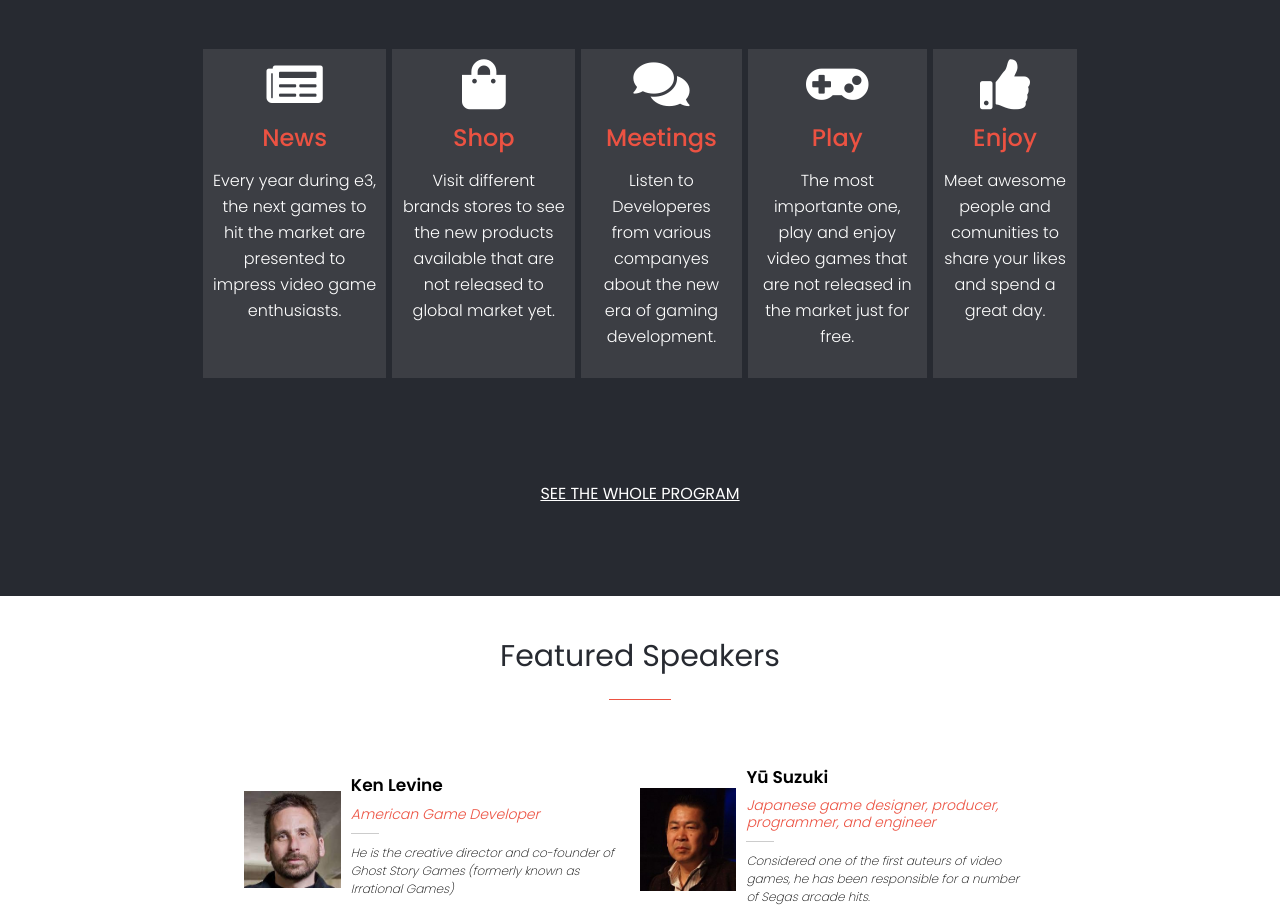
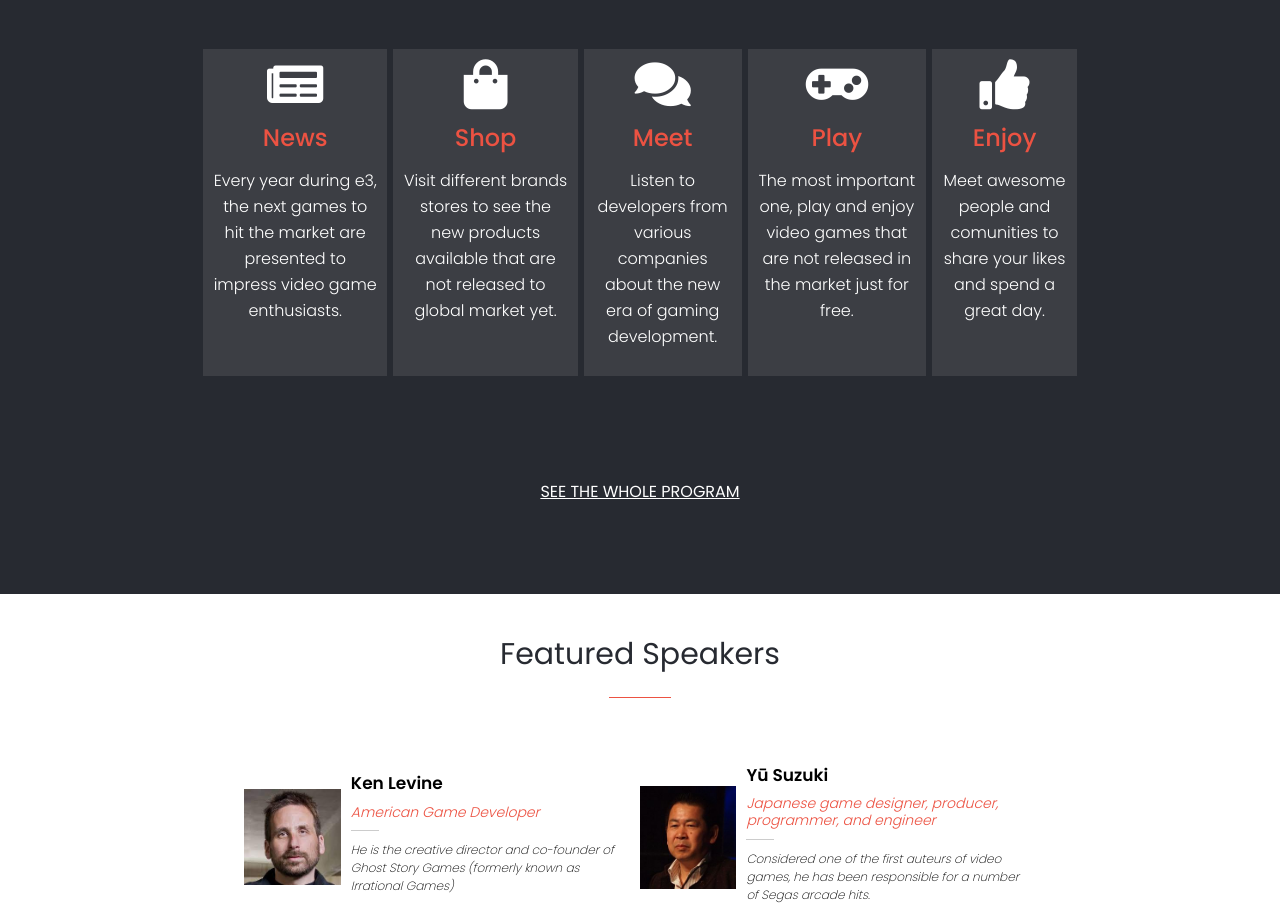
Before and after one commit to ramiaquista/conference-website, a website: page index.html in a window 1280 px wide. Shown: the part 1040-1964 px from the top of the page. Drawn offline with nearby package versions, Linux system fonts and the light colour scheme.

Commit message:
Fix typing info errors

```diff
--- a/index.html
+++ b/index.html
@@ -143,9 +143,9 @@
             </li>
             <li class="dflex">
               <i class="fas fa-comments"></i>
-              <h3>Meetings</h3>
+              <h3>Meet</h3>
               <p>
-                Listen to Developeres from various companyes about the new era
+                Listen to developers from various companies about the new era
                 of gaming development.
               </p>
             </li>
@@ -153,7 +153,7 @@
               <i class="fas fa-gamepad"></i>
               <h3>Play</h3>
               <p>
-                The most importante one, play and enjoy video games that are not
+                The most important one, play and enjoy video games that are not
                 released in the market just for free.
               </p>
             </li>
```
